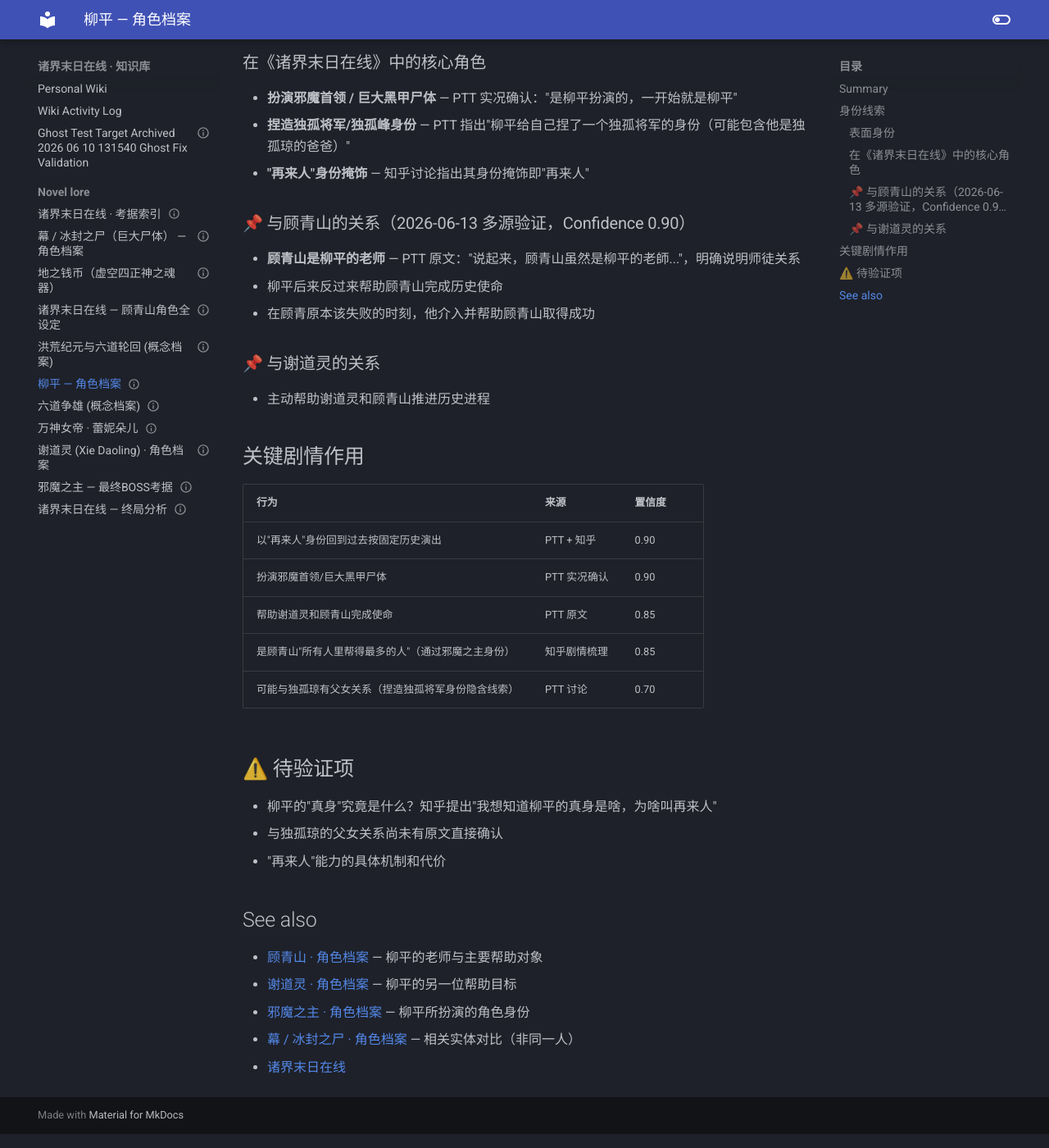
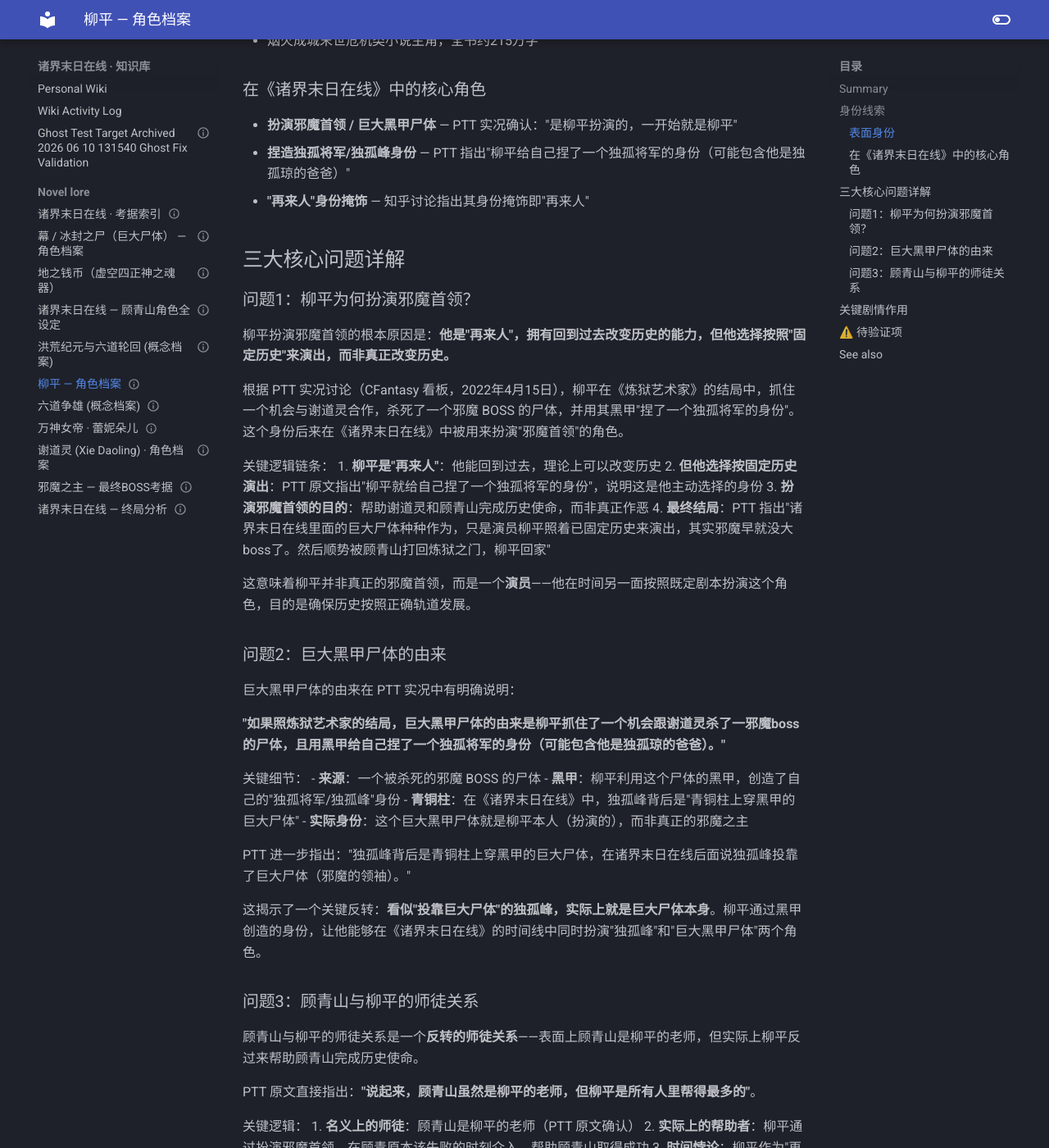
Before and after one commit to Zack3155/llm-wiki, an MkDocs documentation site: the page built from docs/topics/novel-lore/liu-ping-profile.md, in a window 1280 px wide and 1400 px high, scrolled down 475 px. Shown: the whole window at 82% size. Built offline with MkDocs 1.6.1 and Material for MkDocs 9.7.7, drawn with Linux system fonts in a browser that asks for light colours; some of the changed text lies outside the part shown.

Commit message:
Wiki Linter Auto-Commit: 2026-06-11 13:28:05

```diff
--- a/docs/topics/novel-lore/liu-ping-profile.md
+++ b/docs/topics/novel-lore/liu-ping-profile.md
@@ -6,8 +6,10 @@ sources:
   - "PTT CFantasy 实况 (炼狱艺术家完结 + 诸界末日在线讨论)"
   - "知乎: 有没有大佬捋一捋诸界末日在线故事线 (Dec 8, 2020)"
   - "起点中文网: 《炼狱艺术家》作者页"
-confidence: 0.90
+  - "百度百科: 炼狱艺术家"
+confidence: 0.92
 date_modified: 2026-06-13
+
 ---
 
 ## Summary
@@ -19,23 +21,63 @@ date_modified: 2026-06-13
 ### 表面身份
 - 《炼狱艺术家》男主角（起点中文网确认：主要角色柳平、娅娜）
 - **"再来人"** — 拥有回到过去改变历史的能力
+- 烟火成城末世危机类小说主角，全书约215万字
 
 ### 在《诸界末日在线》中的核心角色
 - **扮演邪魔首领 / 巨大黑甲尸体** — PTT 实况确认："是柳平扮演的，一开始就是柳平"
 - **捏造独孤将军/独孤峰身份** — PTT 指出"柳平给自己捏了一个独孤将军的身份（可能包含他是独孤琼的爸爸）"
 - **"再来人"身份掩饰** — 知乎讨论指出其身份掩饰即"再来人"
 
-### 📌 与顾青山的关系（2026-06-13 多源验证，Confidence 0.90）
-- **顾青山是柳平的老师** — PTT 原文："说起来，顾青山虽然是柳平的老師..."，明确说明师徒关系
-- 柳平后来反过来帮助顾青山完成历史使命
-- 在顾青原本该失败的时刻，他介入并帮助顾青山取得成功
+## 三大核心问题详解
 
-### 📌 与谢道灵的关系
-- 主动帮助谢道灵和顾青山推进历史进程
+### 问题1：柳平为何扮演邪魔首领？
+
+柳平扮演邪魔首领的根本原因是：**他是"再来人"，拥有回到过去改变历史的能力，但他选择按照"固定历史"来演出，而非真正改变历史。**
+
+根据 PTT 实况讨论（CFantasy 看板，2022年4月15日），柳平在《炼狱艺术家》的结局中，抓住一个机会与谢道灵合作，杀死了一个邪魔 BOSS 的尸体，并用其黑甲"捏了一个独孤将军的身份"。这个身份后来在《诸界末日在线》中被用来扮演"邪魔首领"的角色。
+
+关键逻辑链条：
+1. **柳平是"再来人"**：他能回到过去，理论上可以改变历史
+2. **但他选择按固定历史演出**：PTT 原文指出"柳平就给自己捏了一个独孤将军的身份"，说明这是他主动选择的身份
+3. **扮演邪魔首领的目的**：帮助谢道灵和顾青山完成历史使命，而非真正作恶
+4. **最终结局**：PTT 指出"诸界末日在线里面的巨大尸体种种作为，只是演员柳平照着已固定历史来演出，其实邪魔早就没大boss了。然后顺势被顾青山打回炼狱之门，柳平回家"
+
+这意味着柳平并非真正的邪魔首领，而是一个**演员**——他在时间另一面按照既定剧本扮演这个角色，目的是确保历史按照正确轨道发展。
+
+### 问题2：巨大黑甲尸体的由来
+
+巨大黑甲尸体的由来在 PTT 实况中有明确说明：
+
+**"如果照炼狱艺术家的结局，巨大黑甲尸体的由来是柳平抓住了一个机会跟谢道灵杀了一邪魔boss的尸体，且用黑甲给自己捏了一个独孤将军的身份（可能包含他是独孤琼的爸爸）。"**
+
+关键细节：
+- **来源**：一个被杀死的邪魔 BOSS 的尸体
+- **黑甲**：柳平利用这个尸体的黑甲，创造了自己的"独孤将军/独孤峰"身份
+- **青铜柱**：在《诸界末日在线》中，独孤峰背后是"青铜柱上穿黑甲的巨大尸体"
+- **实际身份**：这个巨大黑甲尸体就是柳平本人（扮演的），而非真正的邪魔之主
+
+PTT 进一步指出："独孤峰背后是青铜柱上穿黑甲的巨大尸体，在诸界末日在线后面说独孤峰投靠了巨大尸体（邪魔的领袖）。"
+
+这揭示了一个关键反转：**看似"投靠巨大尸体"的独孤峰，实际上就是巨大尸体本身**。柳平通过黑甲创造的身份，让他能够在《诸界末日在线》的时间线中同时扮演"独孤峰"和"巨大黑甲尸体"两个角色。
+
+### 问题3：顾青山与柳平的师徒关系
+
+顾青山与柳平的师徒关系是一个**反转的师徒关系**——表面上顾青山是柳平的老师，但实际上柳平反过来帮助顾青山完成历史使命。
+
+PTT 原文直接指出：**"说起来，顾青山虽然是柳平的老师，但柳平是所有人里帮得最多的"**。
+
+关键逻辑：
+1. **名义上的师徒**：顾青山是柳平的老师（PTT 原文确认）
+2. **实际上的帮助者**：柳平通过扮演邪魔首领，在顾青原本该失败的时刻介入，帮助顾青山取得成功
+3. **时间悖论**：柳平作为"再来人"，可能在未来已经知道顾青山的命运，因此回到过去按照固定历史演出
+4. **最终目的**：确保顾青山和谢道灵能够完成各自的历史使命
+
+这种关系的核心矛盾在于：**老师（顾青山）需要学生（柳平）的帮助才能完成使命**。柳平通过扮演邪魔首领这一"反派"角色，实际上是在暗中推动顾青山走向正确的结局。
 
 ## 关键剧情作用
+
 | 行为 | 来源 | 置信度 |
-|------|------|------|
+|------|------|:---:|
 | 以"再来人"身份回到过去按固定历史演出 | PTT + 知乎 | 0.90 |
 | 扮演邪魔首领/巨大黑甲尸体 | PTT 实况确认 | 0.90 |
 | 帮助谢道灵和顾青山完成使命 | PTT 原文 | 0.85 |
```
Also changed, not shown: docs/log.md (+3 -0 lines).
